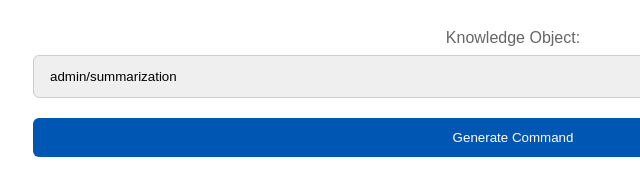
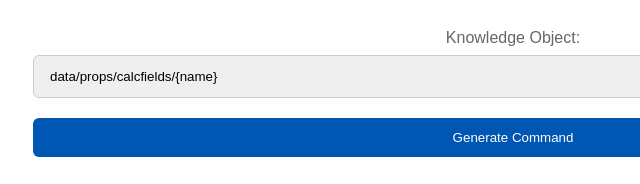
Before and after one commit to jaswanthreddy7/curl_commands_KO-s, a plain HTML site: page index.html in a window 1280 px wide. Shown: the part 454-638 px from the top of the page, 127-767 px from the left. Drawn offline with Linux system fonts and the light colour scheme.

Commit message:
Update index.html

```diff
--- a/index.html
+++ b/index.html
@@ -1,10 +1,10 @@
 <!DOCTYPE html>
 <html lang="en">
 <head>
-    <meta charset="UTF-8">
-    <meta name="viewport" content="width=device-width, initial-scale=1.0">
+  <meta charset="UTF-8" />
+  <meta name="viewport" content="width=device-width, initial-scale=1.0"/>
   <title>Curl Command Generator</title>
-    <link rel="stylesheet" href="styles.css">
+  <link rel="stylesheet" href="styles.css" />
 </head>
 <body>
   <div class="container">
@@ -18,10 +18,10 @@
       </select>
 
       <label for="url">URL:</label>
-            <input type="text" id="url" name="url" value="https://" required>
+      <input type="text" id="url" name="url" value="https://" required />
 
       <label for="authMethod">Authentication Method:</label>
-            <select id="authMethod" name="authMethod" onchange="toggleAuthFields()" required>
+      <select id="authMethod" name="authMethod" required>
         <option value="none">None</option>
         <option value="basic">Basic (Username/Password)</option>
         <option value="token">Token</option>
@@ -29,57 +29,24 @@
 
       <div id="basicAuthFields" class="auth-fields" style="display: none;">
         <label for="username">Username:</label>
-                <input type="text" id="username" name="username">
+        <input type="text" id="username" name="username" />
         <label for="password">Password:</label>
-                <input type="password" id="password" name="password">
+        <input type="password" id="password" name="password" />
       </div>
 
       <div id="tokenAuthFields" class="auth-fields" style="display: none;">
         <label for="token">Token:</label>
-                <input type="text" id="token" name="token">
+        <input type="text" id="token" name="token" />
       </div>
 
       <label for="knowledgeObject">Knowledge Object:</label>
       <select id="knowledgeObject" name="knowledgeObject" required>
-                <option value="admin/summarization">admin/summarization</option>
-                <option value="admin/summarization/tstats:DM_{app}_{data_model_ID}">admin/summarization/tstats:DM_{app}_{data_model_ID}</option>
+        <option value="data/props/calcfields/{name}">data/props/calcfields/{name}</option>
+        <option value="data/props/calcfields">data/props/calcfields</option>
         <option value="data/lookup-table-files">data/lookup-table-files</option>
-                <option value="data/lookup-table-files/{name}">data/lookup-table-files/{name}</option>
-                <option value="data/props/calcfields">data/props/calcfields</option>
-                <option value="data/props/calcfields/{name}">data/props/calcfields/{name}</option>
-                <option value="data/props/extractions">data/props/extractions</option>
-                <option value="data/props/extractions/{name}">data/props/extractions/{name}</option>
-                <option value="data/props/fieldaliases">data/props/fieldaliases</option>
-                <option value="data/props/fieldaliases/{name}">data/props/fieldaliases/{name}</option>
-                <option value="data/props/lookups">data/props/lookups</option>
-                <option value="data/props/lookups/{name}">data/props/lookups/{name}</option>
         <option value="data/props/sourcetype-rename">data/props/sourcetype-rename</option>
-                <option value="data/props/sourcetype-rename/{name}">data/props/sourcetype-rename/{name}</option>
-                <option value="data/transforms/extractions">data/transforms/extractions</option>
-                <option value="data/transforms/extractions/{name}">data/transforms/extractions/{name}</option>
-                <option value="data/transforms/lookups">data/transforms/lookups</option>
-                <option value="data/transforms/lookups/{name}">data/transforms/lookups/{name}</option>
-                <option value="data/transforms/metric-schema">data/transforms/metric-schema</option>
-                <option value="data/transforms/statsdextractions">data/transforms/statsdextractions</option>
-                <option value="data/ui/global-banner">data/ui/global-banner</option>
-                <option value="data/ui/panels">data/ui/panels</option>
-                <option value="data/ui/views">data/ui/views</option>
         <option value="data/ui/views/{name}">data/ui/views/{name}</option>
-                <option value="datamodel/acceleration (DEPRECATED)">datamodel/acceleration (DEPRECATED)</option>
-                <option value="datamodel/acceleration/{name} (DEPRECATED)">datamodel/acceleration/{name} (DEPRECATED)</option>
-                <option value="datamodel/model">datamodel/model</option>
-                <option value="datamodel/model/{name}">datamodel/model/{name}</option>
-                <option value="datamodel/pivot">datamodel/pivot</option>
-                <option value="directory">directory</option>
-                <option value="directory/{name}">directory/{name}</option>
-                <option value="saved/bookmarks/monitoring_console">saved/bookmarks/monitoring_console</option>
-                <option value="saved/eventtypes">saved/eventtypes</option>
-                <option value="saved/eventtypes/{name}">saved/eventtypes/{name}</option>
-                <option value="search/fields">search/fields</option>
-                <option value="search/fields/{field_name}">search/fields/{field_name}</option>
-                <option value="search/fields/{field_name}/tags">search/fields/{field_name}/tags</option>
-                <option value="search/tags">search/tags</option>
-                <option value="search/tags/{tag_name}">search/tags/{tag_name}</option>
+        <!-- Add more as needed -->
       </select>
 
       <button type="submit">Generate Command</button>
```
Lines whose indentation alone changed are shown as unchanged.
